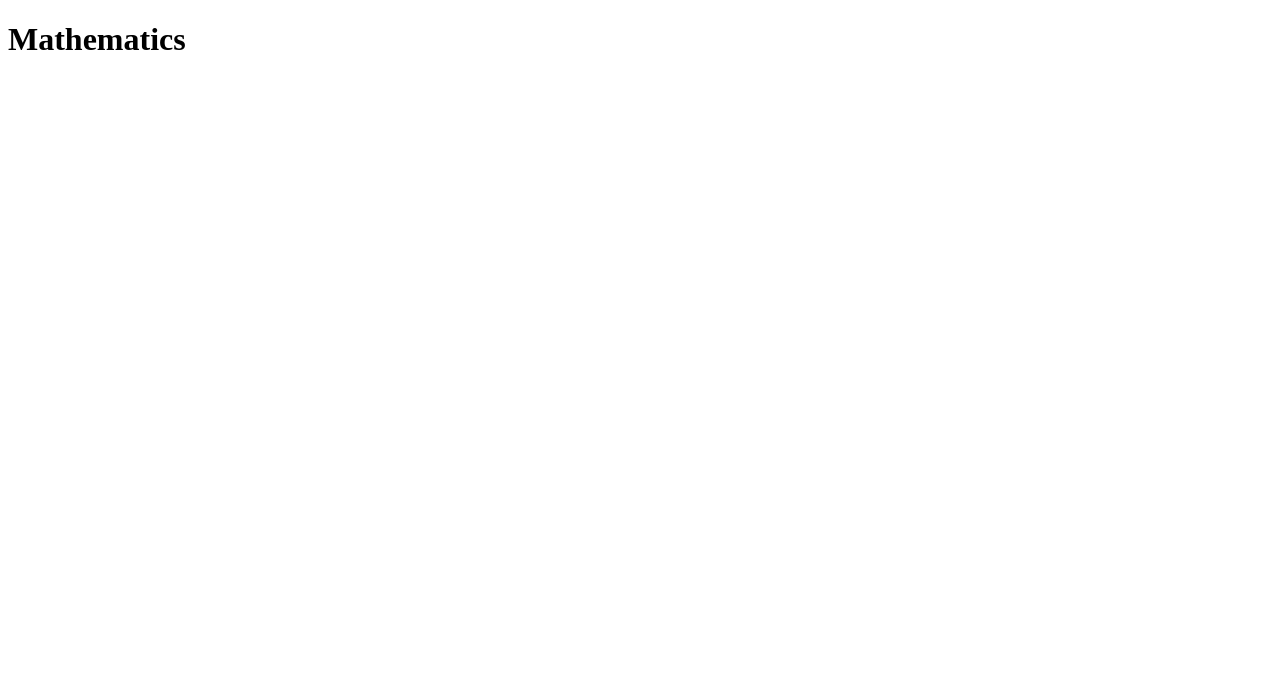
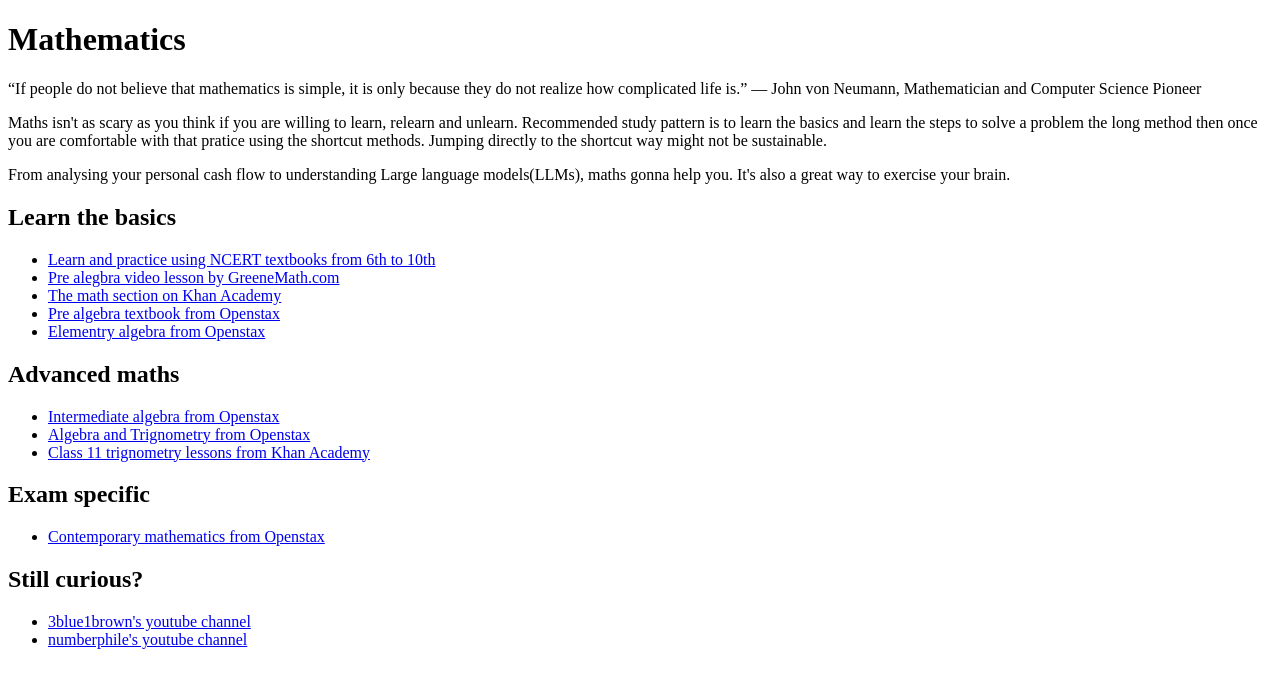
Before and after one commit to Deepesh2023/SSC-self-study-resources, a plain HTML site: page topics/mathematics.html in a window 1280 px wide. Drawn offline with Linux system fonts and the light colour scheme.

Commit message:
maths section

```diff
--- a/topics/mathematics.html
+++ b/topics/mathematics.html
@@ -7,5 +7,91 @@
   </head>
   <body>
     <h1>Mathematics</h1>
+    <p>
+      “If people do not believe that mathematics is simple, it is only because
+      they do not realize how complicated life is.” — John von Neumann,
+      Mathematician and Computer Science Pioneer
+    </p>
+    <p>
+      Maths isn't as scary as you think if you are willing to learn, relearn and
+      unlearn. Recommended study pattern is to learn the basics and learn the
+      steps to solve a problem the long method then once you are comfortable
+      with that pratice using the shortcut methods. Jumping directly to the
+      shortcut way might not be sustainable.
+    </p>
+    <p>
+      From analysing your personal cash flow to understanding Large language
+      models(LLMs), maths gonna help you. It's also a great way to exercise your
+      brain.
+    </p>
+    <h2>Learn the basics</h2>
+    <ul>
+      <li>
+        <a href="https://ncert.nic.in/textbook.php"
+          >Learn and practice using NCERT textbooks from 6th to 10th</a
+        >
+      </li>
+      <li>
+        <a
+          href="https://www.youtube.com/watch?v=VXzm8ReImG0&list=PLgIi4lM74yW0ChmzTdT1w5ruCnqP0bv3J&index=1&t=3s"
+          >Pre alegbra video lesson by GreeneMath.com</a
+        >
+      </li>
+      <li>
+        <a href="https://www.khanacademy.org/"
+          >The math section on Khan Academy</a
+        >
+      </li>
+      <li>
+        <a href="https://openstax.org/details/books/prealgebra-2e"
+          >Pre algebra textbook from Openstax</a
+        >
+      </li>
+      <li>
+        <a href="https://openstax.org/details/books/elementary-algebra-2e"
+          >Elementry algebra from Openstax</a
+        >
+      </li>
+    </ul>
+    <h2>Advanced maths</h2>
+    <ul>
+      <li>
+        <a href="https://openstax.org/details/books/intermediate-algebra-2e"
+          >Intermediate algebra from Openstax</a
+        >
+      </li>
+      <li>
+        <a href="https://openstax.org/details/books/algebra-and-trigonometry-2e"
+          >Algebra and Trignometry from Openstax</a
+        >
+      </li>
+      <li>
+        <a
+          href="https://www.khanacademy.org/math/ncert-class-11/xea4762213f311c5e:trigonometric-functions"
+          >Class 11 trignometry lessons from Khan Academy</a
+        >
+      </li>
+    </ul>
+    <h2>Exam specific</h2>
+    <ul>
+      <li>
+        <a href="https://openstax.org/details/books/contemporary-mathematics"
+          >Contemporary mathematics from Openstax</a
+        >
+      </li>
+    </ul>
+    <h2>Still curious?</h2>
+    <ul>
+      <li>
+        <a href="https://www.youtube.com/@3blue1brown"
+          >3blue1brown's youtube channel</a
+        >
+      </li>
+      <li>
+        <a href="https://www.youtube.com/@numberphile"
+          >numberphile's youtube channel</a
+        >
+      </li>
+    </ul>
   </body>
 </html>
```
Also changed, not shown: topics/english.html (+0 -3 lines), global.css (line endings or trailing spaces).
